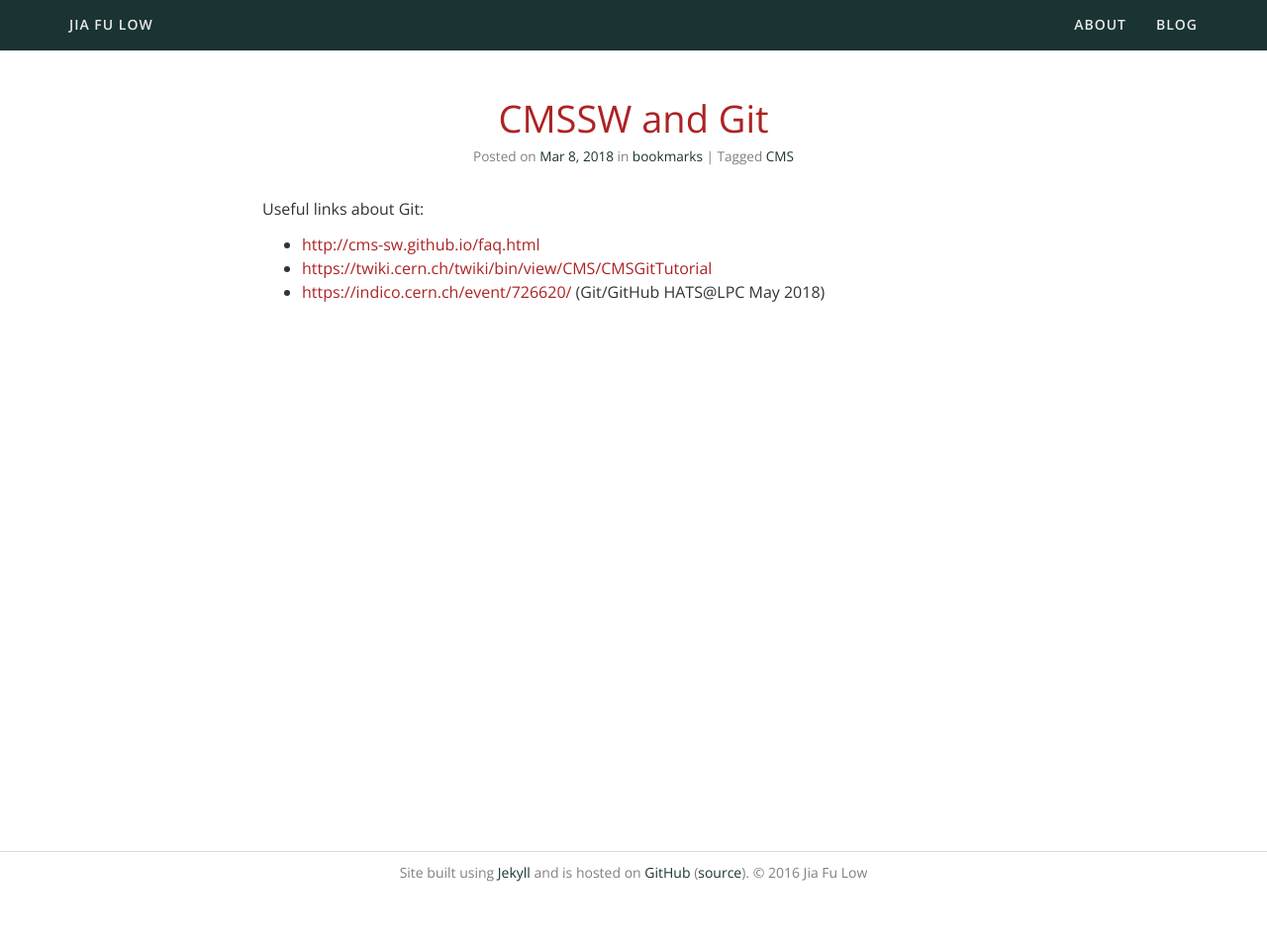
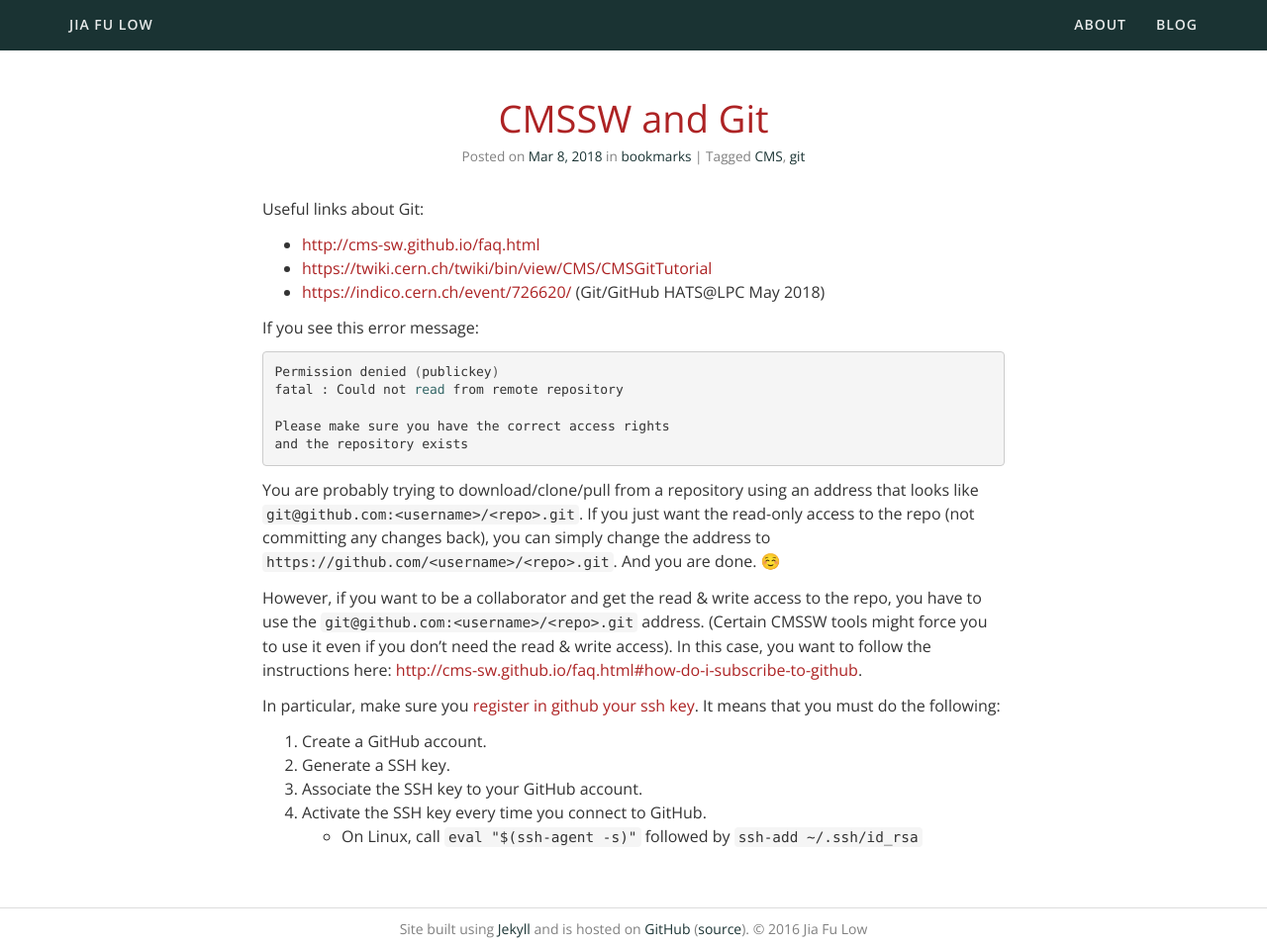
Before and after one commit to jiafulow/jiafulow.github.io, a Jekyll site: the page built from _posts/2018-03-08-cmssw-and-git.md, in a window 1280 px wide. Shown: the whole page at 99% size. Built offline with Jekyll 4.4.1, drawn with Linux system fonts in a browser that asks for light colours; nearby versions of some CDN libraries; emoji names are drawn with the system emoji font; before the commit the page ends 900 px from its top, so only the background shows below that.

Commit message:
Random updates

````diff
--- a/_posts/2018-03-08-cmssw-and-git.md
+++ b/_posts/2018-03-08-cmssw-and-git.md
@@ -3,7 +3,7 @@ layout: post
 date: 2018-03-08 16:58:23
 title: CMSSW and Git
 categories: [bookmarks]
-tags: [CMS]
+tags: [CMS, git]
 ---
 
 Useful links about Git:
@@ -11,3 +11,25 @@ Useful links about Git:
 - <http://cms-sw.github.io/faq.html>
 - <https://twiki.cern.ch/twiki/bin/view/CMS/CMSGitTutorial>
 - <https://indico.cern.ch/event/726620/> (Git/GitHub HATS@LPC May 2018)
+
+If you see this error message:
+
+``` sh
+Permission denied (publickey)
+fatal : Could not read from remote repository
+
+Please make sure you have the correct access rights
+and the repository exists
+```
+
+You are probably trying to download/clone/pull from a repository using an address that looks like `git@github.com:<username>/<repo>.git`. If you just want the read-only access to the repo (not committing any changes back), you can simply change the address to `https://github.com/<username>/<repo>.git`. And you are done. :relaxed:
+
+However, if you want to be a collaborator and get the read & write access to the repo, you have to use the `git@github.com:<username>/<repo>.git` address. (Certain CMSSW tools might force you to use it even if you don't need the read & write access). In this case, you want to follow the instructions here: <http://cms-sw.github.io/faq.html#how-do-i-subscribe-to-github>.
+
+In particular, make sure you [register in github your ssh key](https://help.github.com/articles/generating-ssh-keys). It means that you must do the following:
+
+1. Create a GitHub account.
+2. Generate a SSH key.
+3. Associate the SSH key to your GitHub account.
+4. Activate the SSH key every time you connect to GitHub.
+  * On Linux, call `eval "$(ssh-agent -s)"` followed by `ssh-add ~/.ssh/id_rsa`
````
Also changed, not shown: _posts/2017-11-08-cms-global-tag.md (+1 -1 lines), _posts/2018-07-10-install-tensorflow-with-gpu-on-redhat.md (+7 -1 lines).
